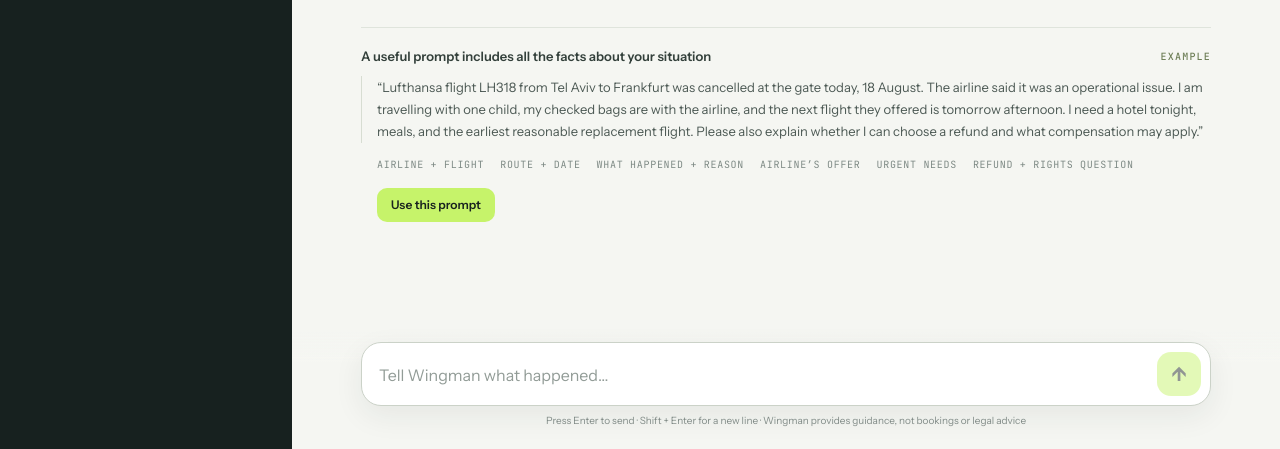
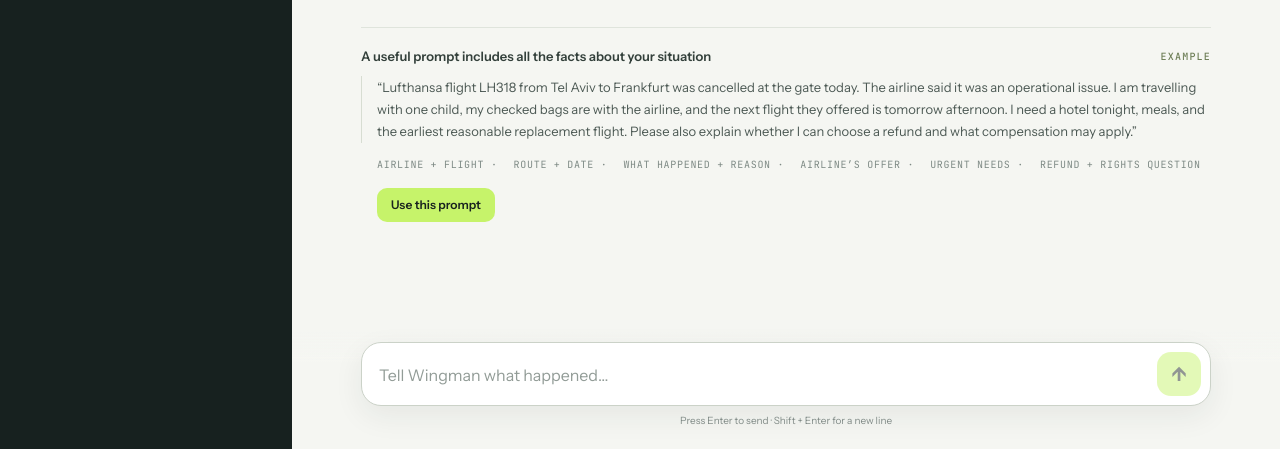
Before and after one commit to anna-kravets/wingman-agent, a plain HTML site: page public/index.html in a window 1280 px wide. Shown: the part 351-800 px from the top of the page. Drawn offline with Linux system fonts and the light colour scheme; no server answers.

Commit message:
Refine chat prompt guidance

```diff
--- a/public/index.html
+++ b/public/index.html
@@ -598,13 +598,13 @@
                 <strong>A useful prompt includes all the facts about your situation</strong>
                 <span class="example-badge">Example</span>
               </div>
-              <blockquote>“Lufthansa flight LH318 from Tel Aviv to Frankfurt was cancelled at the gate today, 18 August. The airline said it was an operational issue. I am travelling with one child, my checked bags are with the airline, and the next flight they offered is tomorrow afternoon. I need a hotel tonight, meals, and the earliest reasonable replacement flight. Please also explain whether I can choose a refund and what compensation may apply.”</blockquote>
+              <blockquote>“Lufthansa flight LH318 from Tel Aviv to Frankfurt was cancelled at the gate today. The airline said it was an operational issue. I am travelling with one child, my checked bags are with the airline, and the next flight they offered is tomorrow afternoon. I need a hotel tonight, meals, and the earliest reasonable replacement flight. Please also explain whether I can choose a refund and what compensation may apply.”</blockquote>
               <div class="prompt-details" aria-label="Important prompt details">
-                <span class="prompt-detail">Airline + flight</span>
-                <span class="prompt-detail">Route + date</span>
-                <span class="prompt-detail">What happened + reason</span>
-                <span class="prompt-detail">Airline’s offer</span>
-                <span class="prompt-detail">Urgent needs</span>
+                <span class="prompt-detail">Airline + flight ·</span>
+                <span class="prompt-detail">Route + date ·</span>
+                <span class="prompt-detail">What happened + reason ·</span>
+                <span class="prompt-detail">Airline’s offer ·</span>
+                <span class="prompt-detail">Urgent needs ·</span>
                 <span class="prompt-detail">Refund + rights question</span>
               </div>
               <div class="example-actions">
@@ -628,7 +628,7 @@
             <textarea id="prompt" rows="1" aria-label="Message Wingman" placeholder="Tell Wingman what happened…"></textarea>
             <button class="send-button" id="run" type="button" aria-label="Send message">↑</button>
           </div>
-          <div class="composer-help">Press Enter to send · Shift + Enter for a new line · Wingman provides guidance, not bookings or legal advice</div>
+          <div class="composer-help">Press Enter to send · Shift + Enter for a new line</div>
         </div>
       </footer>
     </main>
@@ -649,7 +649,7 @@
   <script>
     const STORAGE_KEY = "wingman.conversations.v1";
     const MAX_CONVERSATIONS = 30;
-    const EXAMPLE_PROMPT = "Lufthansa flight LH318 from Tel Aviv to Frankfurt was cancelled at the gate today, 18 August. The airline said it was an operational issue. I am travelling with one child, my checked bags are with the airline, and the next flight they offered is tomorrow afternoon. I need a hotel tonight, meals, and the earliest reasonable replacement flight. Please also explain whether I can choose a refund and what compensation may apply.";
+    const EXAMPLE_PROMPT = "Lufthansa flight LH318 from Tel Aviv to Frankfurt was cancelled at the gate today. The airline said it was an operational issue. I am travelling with one child, my checked bags are with the airline, and the next flight they offered is tomorrow afternoon. I need a hotel tonight, meals, and the earliest reasonable replacement flight. Please also explain whether I can choose a refund and what compensation may apply.";
 
     const historyEl = document.getElementById("history");
     const promptEl = document.getElementById("prompt");
```
